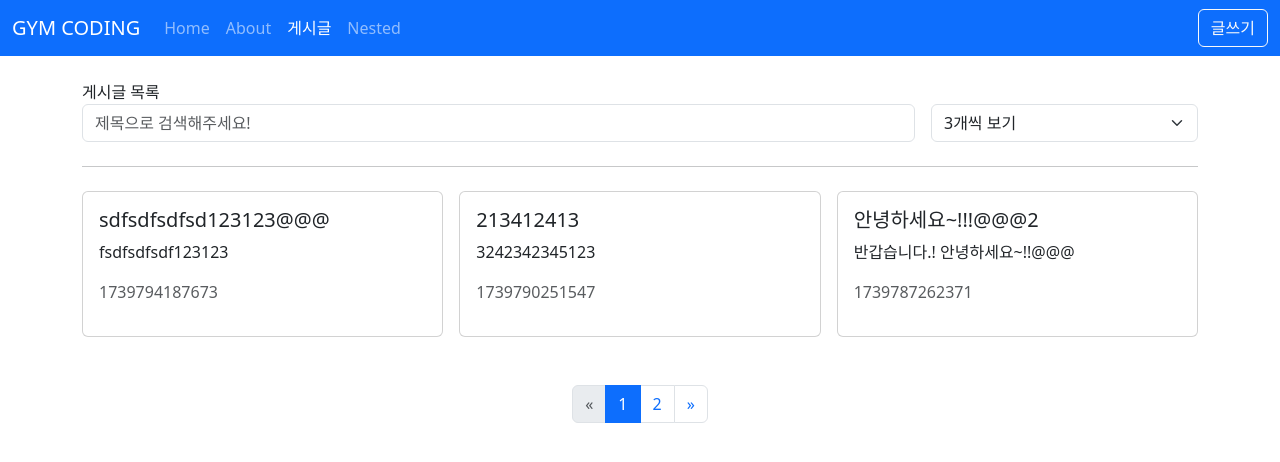
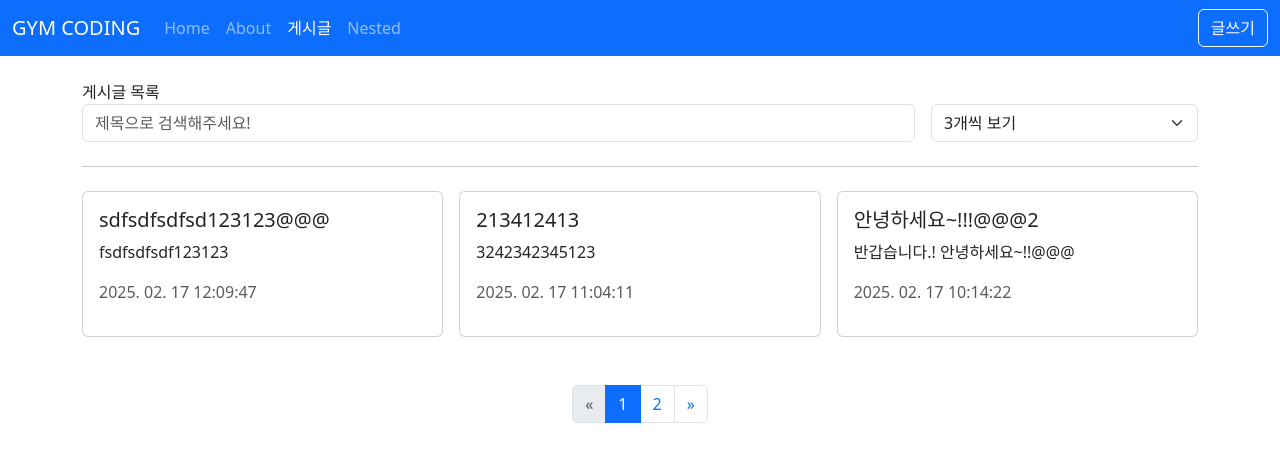
Before and after one commit to younhoso/inflearn, a Vue app in the folder vue3(real-noticeboard)/: page /posts in a window 1280 px wide. Shown: the top 462 px of the page. Built offline with nearby package versions, Linux system fonts and the light colour scheme; data requests are answered from the project's data file.

Commit message:
Feat: dayjs 플러그인 등록

```diff
--- a/vue3(real-noticeboard)/package.json
+++ b/vue3(real-noticeboard)/package.json
@@ -16,13 +16,14 @@
     "axios": "^1.7.9",
     "bootstrap": "^5.3.3",
     "bootstrap-icons": "^1.11.3",
+    "dayjs": "^1.11.13",
     "vue": "^3.5.13",
     "vue-router": "^4.5.0"
   },
   "devDependencies": {
-    "@trivago/prettier-plugin-sort-imports": "^4.3.0",
     "@eslint/js": "^9.18.0",
     "@rushstack/eslint-patch": "^1.10.5",
+    "@trivago/prettier-plugin-sort-imports": "^4.3.0",
     "@vitejs/plugin-vue": "^5.2.1",
     "@vue/eslint-config-prettier": "^10.1.0",
     "eslint": "^9.18.0",
--- a/vue3(real-noticeboard)/src/components/posts/PostItem.vue
+++ b/vue3(real-noticeboard)/src/components/posts/PostItem.vue
@@ -5,13 +5,15 @@
       <p class="card-text">
         {{ content }}
       </p>
-      <p class="text-muted">{{ createdAt }}</p>
+      <p class="text-muted">{{ createdDate }}</p>
     </div>
   </div>
 </template>
 
 <script setup>
-defineProps({
+import { computed, inject } from 'vue';
+
+const props = defineProps({
   title: {
     type: String,
     required: true,
@@ -23,6 +25,9 @@
     type: [String, Date, Number],
   },
 });
+
+const dayjs = inject('dayjs');
+const createdDate = computed(() => dayjs(props.createdAt).format('YYYY. MM. DD HH:mm:ss'));
 </script>
 
 <style lang="scss" scoped></style>
--- a/vue3(real-noticeboard)/src/main.js
+++ b/vue3(real-noticeboard)/src/main.js
@@ -2,12 +2,15 @@
 import 'bootstrap/dist/css/bootstrap.min.css';
 import 'bootstrap/dist/js/bootstrap.js';
 import { createApp } from 'vue';
+
+import dayjs from '@/plugins/dayjs.js';
 
 import App from './App.vue';
 import globalComponents from './plugins/global-components';
 import router from './router';
 
 const app = createApp(App);
+app.use(router);
 app.use(globalComponents);
-app.use(router);
+app.use(dayjs);
 app.mount('#app');
--- /dev/null
+++ b/vue3(real-noticeboard)/src/plugins/dayjs.js
@@ -0,0 +1,8 @@
+import dayjs from 'dayjs';
+
+export default {
+  install(app) {
+    app.config.globalProperties.$dayjs = dayjs;
+    app.provide('dayjs', dayjs);
+  },
+};
--- a/vue3(real-noticeboard)/src/views/HomeView.vue
+++ b/vue3(real-noticeboard)/src/views/HomeView.vue
@@ -8,20 +8,10 @@
   <AppGrid :items="items" v-slot="{ item }" col-class="col-4">
     <AppCard>{{ item }}</AppCard>
   </AppGrid>
-  <button @click="person.say"></button>
 </template>
 
-<script>
-export default {
-  created() {
-    console.log(this.$person);
-    this.$person.say();
-  },
-};
-</script>
-
 <script setup>
-import { ref, inject } from 'vue';
+import { inject, ref } from 'vue';
 import { useRouter } from 'vue-router';
 
 const router = useRouter();
--- a/vue3(real-noticeboard)/src/views/posts/PostDetailView.vue
+++ b/vue3(real-noticeboard)/src/views/posts/PostDetailView.vue
@@ -1,7 +1,7 @@
 <template>
   <h2>{{ post.title }}</h2>
   <p>{{ post.content }}</p>
-  <p class="text-muted">{{ post.contentedAt }}</p>
+  <p class="text-muted">{{ $dayjs(post.contentedAt).format('YYYY. MM. DD HH:mm:ss') }}</p>
   <hr class="my-4" />
   <div class="row g-2">
     <div class="col-auto">
```
Also changed, not shown: 1 other file (tests, documents, lock files or other folders).
